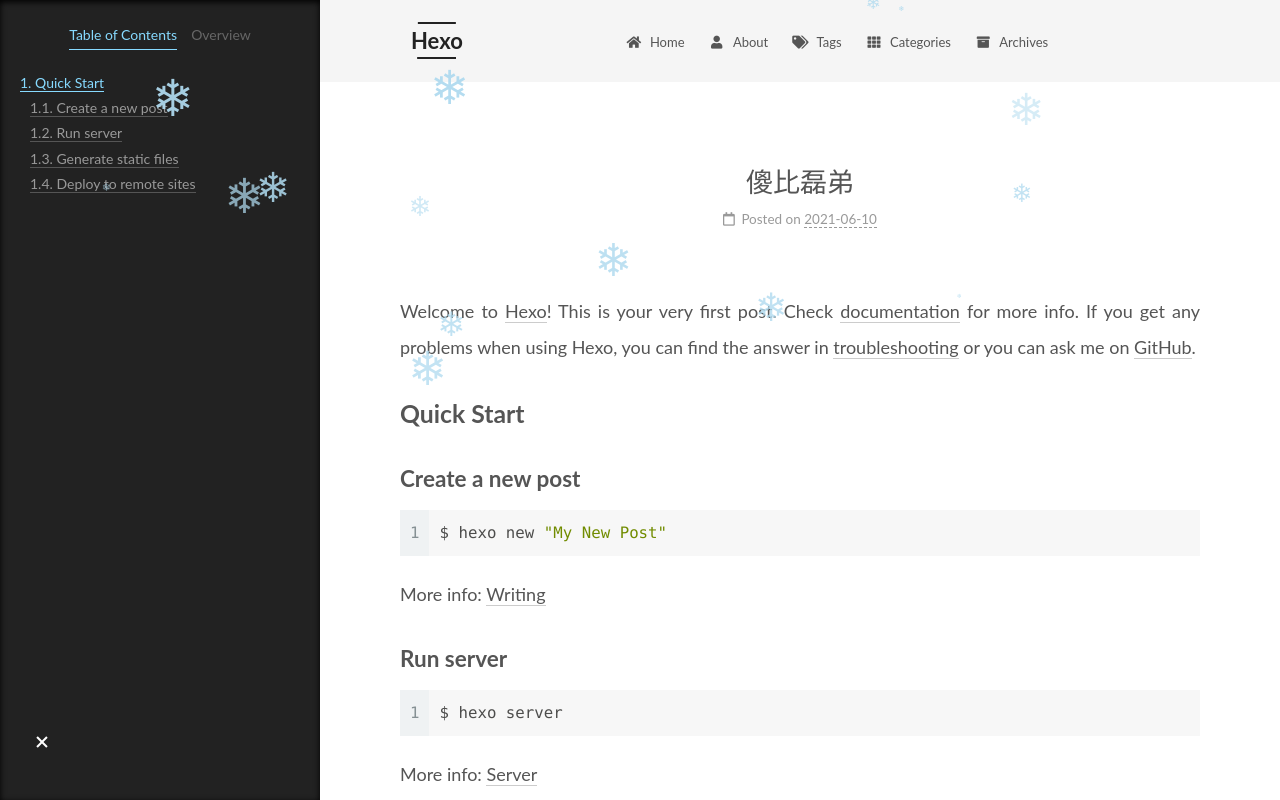
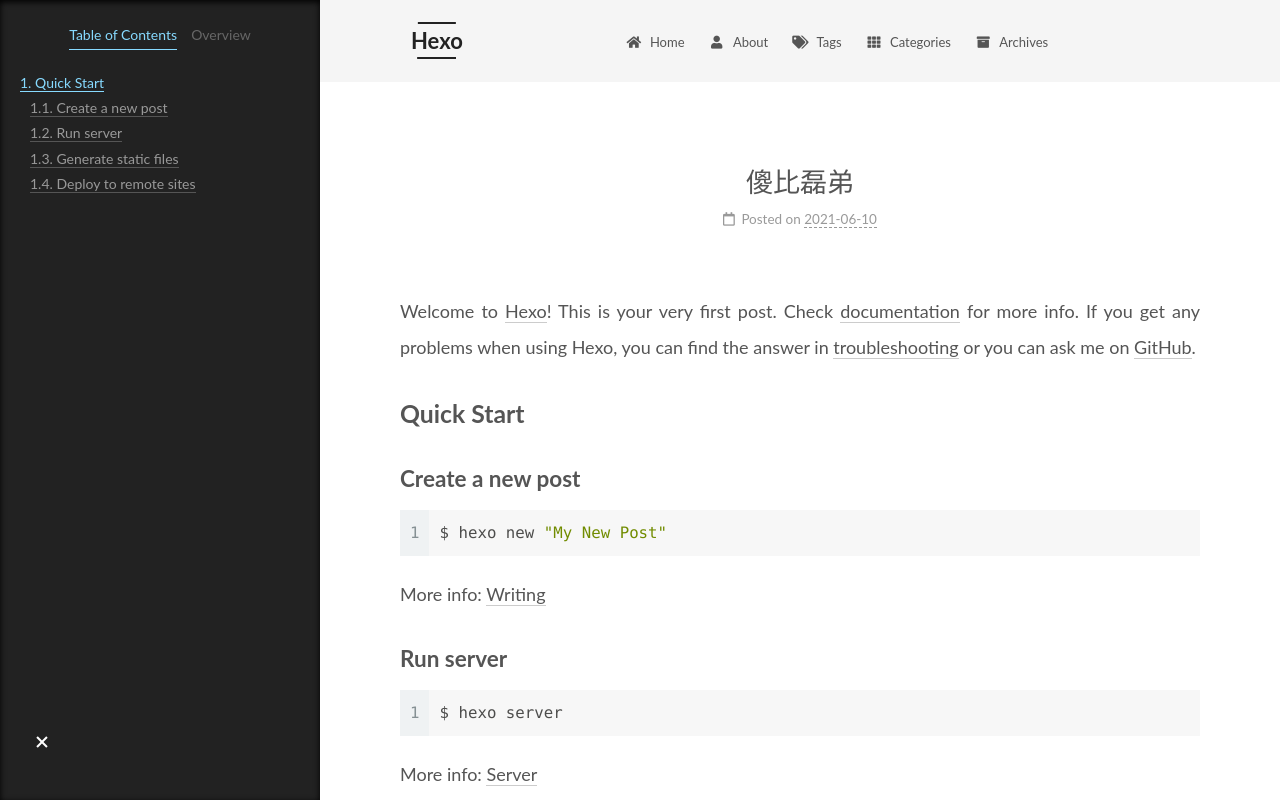
Before and after one commit to T90Plus/T90Plus.github.io, a plain HTML site: page 2021/06/10/hello-world/index.html in a window 1280 px wide. Shown: the top 800 px of the page. Drawn offline with nearby package versions, Linux system fonts and the light colour scheme; animation ran at ten frames a second.

Commit message:
Site updated: 2021-06-10 15:06:11

```diff
--- a/2021/06/10/hello-world/index.html
+++ b/2021/06/10/hello-world/index.html
@@ -79,14 +79,6 @@
 </head>
 
 <body itemscope itemtype="http://schema.org/WebPage">
-<script type="text/javascript" src="//libs.baidu.com/jquery/1.8.3/jquery.min.js"></script>
-<script type="text/javascript">
-  var windowWidth = $(window).width();
-  if (windowWidth > 480) {
-    document.write('<script type="text/javascript" src="/js/snow.js"><\/script>');
-  }
-</script>
-
   <div class="container use-motion">
     <div class="headband"></div>
 
--- a/css/main.css
+++ b/css/main.css
@@ -1168,7 +1168,7 @@
 }
 .links-of-author a::before,
 .links-of-author span.exturl::before {
-  background: #5399c3;
+  background: #ffff16;
   border-radius: 50%;
   content: ' ';
   display: inline-block;
--- a/js/snow.js
+++ /dev/null
@@ -1,41 +0,0 @@
-(function($){
-	$.fn.snow = function(options){
-	var $flake = $('<div id="snowbox" />').css({'position': 'absolute','z-index':'9999', 'top': '-50px'}).html('&#10052;'),
-	documentHeight 	= $(document).height(),
-	documentWidth	= $(document).width(),
-	defaults = {
-		minSize		: 10,
-		maxSize		: 20,
-		newOn		: 1000,
-		flakeColor	: "#AFDAEF" /* 此处可以定义雪花颜色，若要白色可以改为#FFFFFF */
-	},
-	options	= $.extend({}, defaults, options);
-	var interval= setInterval( function(){
-	var startPositionLeft = Math.random() * documentWidth - 100,
-	startOpacity = 0.5 + Math.random(),
-	sizeFlake = options.minSize + Math.random() * options.maxSize,
-	endPositionTop = documentHeight - 200,
-	endPositionLeft = startPositionLeft - 500 + Math.random() * 500,
-	durationFall = documentHeight * 10 + Math.random() * 5000;
-	$flake.clone().appendTo('body').css({
-		left: startPositionLeft,
-		opacity: startOpacity,
-		'font-size': sizeFlake,
-		color: options.flakeColor
-	}).animate({
-		top: endPositionTop,
-		left: endPositionLeft,
-		opacity: 0.2
-	},durationFall,'linear',function(){
-		$(this).remove()
-	});
-	}, options.newOn);
-    };
-})(jQuery);
-$(function(){
-    $.fn.snow({
-	    minSize: 5, /* 定义雪花最小尺寸 */
-	    maxSize: 50,/* 定义雪花最大尺寸 */
-	    newOn: 300  /* 定义密集程度，数字越小越密集 */
-    });
-});
```
Also changed, not shown: archives/2021/06/index.html (+0 -8 lines), archives/2021/index.html (+0 -8 lines), archives/index.html (+0 -8 lines), index.html (+0 -8 lines).
